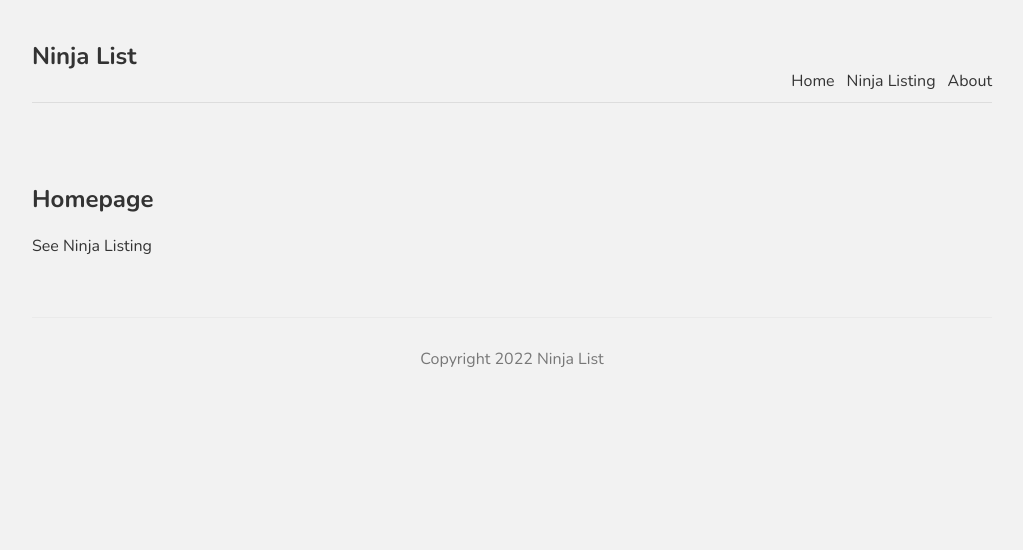
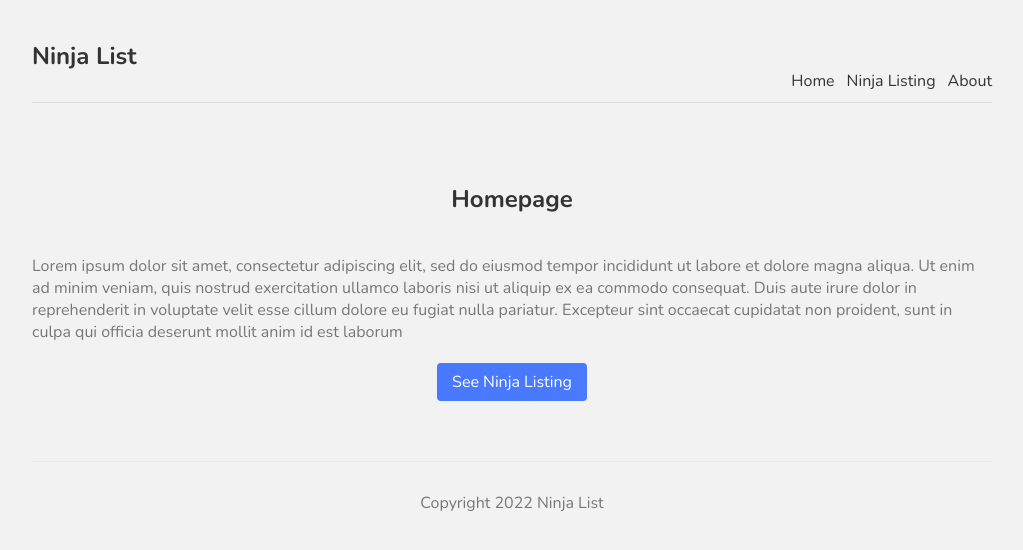
Before and after one commit to Arj404/nextJs-ninjaList, a Next.js app: page / in a window 1280 px wide. Shown: the top 550 px of the page, without its empty margins (128-1151 px from the left). Built offline with nearby package versions, Linux system fonts and the light colour scheme.

Commit message:
custom 404 added

```diff
--- a/pages/index.js
+++ b/pages/index.js
@@ -1,11 +1,21 @@
 import Link from "next/link";
+import styles from "../styles/Home.module.css";
 
 export default function Home() {
   return (
     <div>
-      <h2>Homepage</h2>
+      <h2 className={styles.title}>Homepage</h2>
+      <p className={styles.text}>
+        Lorem ipsum dolor sit amet, consectetur adipiscing elit, sed do eiusmod
+        tempor incididunt ut labore et dolore magna aliqua. Ut enim ad minim
+        veniam, quis nostrud exercitation ullamco laboris nisi ut aliquip ex ea
+        commodo consequat. Duis aute irure dolor in reprehenderit in voluptate
+        velit esse cillum dolore eu fugiat nulla pariatur. Excepteur sint
+        occaecat cupidatat non proident, sunt in culpa qui officia deserunt
+        mollit anim id est laborum
+      </p>
       <Link href="ninjas">
-        <a>See Ninja Listing</a>
+        <a className={styles.btn}>See Ninja Listing</a>
       </Link>
     </div>
   );
--- a/styles/Home.module.css
+++ b/styles/Home.module.css
@@ -1,129 +1,18 @@
-.container {
-  padding: 0 2rem;
-}
-
-.main {
-  min-height: 100vh;
-  padding: 4rem 0;
-  flex: 1;
-  display: flex;
-  flex-direction: column;
-  justify-content: center;
-  align-items: center;
-}
-
-.footer {
-  display: flex;
-  flex: 1;
-  padding: 2rem 0;
-  border-top: 1px solid #eaeaea;
-  justify-content: center;
-  align-items: center;
-}
-
-.footer a {
-  display: flex;
-  justify-content: center;
-  align-items: center;
-  flex-grow: 1;
-}
-
-.title a {
-  color: #0070f3;
-  text-decoration: none;
-}
-
-.title a:hover,
-.title a:focus,
-.title a:active {
-  text-decoration: underline;
-}
-
 .title {
-  margin: 0;
-  line-height: 1.15;
-  font-size: 4rem;
-}
-
-.title,
-.description {
+  color: #333;
+  padding-bottom: 20px;
   text-align: center;
 }
-
-.description {
-  margin: 4rem 0;
-  line-height: 1.5;
-  font-size: 1.5rem;
+.text {
+  color: #777;
 }
-
-.code {
-  background: #fafafa;
-  border-radius: 5px;
-  padding: 0.75rem;
-  font-size: 1.1rem;
-  font-family: Menlo, Monaco, Lucida Console, Liberation Mono, DejaVu Sans Mono,
-    Bitstream Vera Sans Mono, Courier New, monospace;
+.btn {
+  display: block;
+  width: 150px;
+  padding: 8px 0;
+  margin: 20px auto;
+  background: #4979ff;
+  border-radius: 4px;
+  color: white;
+  text-align: center;
 }
-
-.grid {
-  display: flex;
-  align-items: center;
-  justify-content: center;
-  flex-wrap: wrap;
-  max-width: 800px;
-}
-
-.card {
-  margin: 1rem;
-  padding: 1.5rem;
-  text-align: left;
-  color: inherit;
-  text-decoration: none;
-  border: 1px solid #eaeaea;
-  border-radius: 10px;
-  transition: color 0.15s ease, border-color 0.15s ease;
-  max-width: 300px;
-}
-
-.card:hover,
-.card:focus,
-.card:active {
-  color: #0070f3;
-  border-color: #0070f3;
-}
-
-.card h2 {
-  margin: 0 0 1rem 0;
-  font-size: 1.5rem;
-}
-
-.card p {
-  margin: 0;
-  font-size: 1.25rem;
-  line-height: 1.5;
-}
-
-.logo {
-  height: 1em;
-  margin-left: 0.5rem;
-}
-
-@media (max-width: 600px) {
-  .grid {
-    width: 100%;
-    flex-direction: column;
-  }
-}
-
-@media (prefers-color-scheme: dark) {
-  .card,
-  .footer {
-    border-color: #222;
-  }
-  .code {
-    background: #111;
-  }
-  .logo img {
-    filter: invert(1);
-  }
-}
--- a/styles/globals.css
+++ b/styles/globals.css
@@ -35,3 +35,10 @@ footer {
   color: #777;
   border-top: 1px solid #eaeaea;
 }
+.not-found {
+  text-align: center;
+}
+.not-found a {
+  color: #4979ff;
+  text-decoration: underline;
+}
```
Also changed, not shown: pages/404.js (added, +18 -0 lines), styles/Ninjas.module.css (added).
